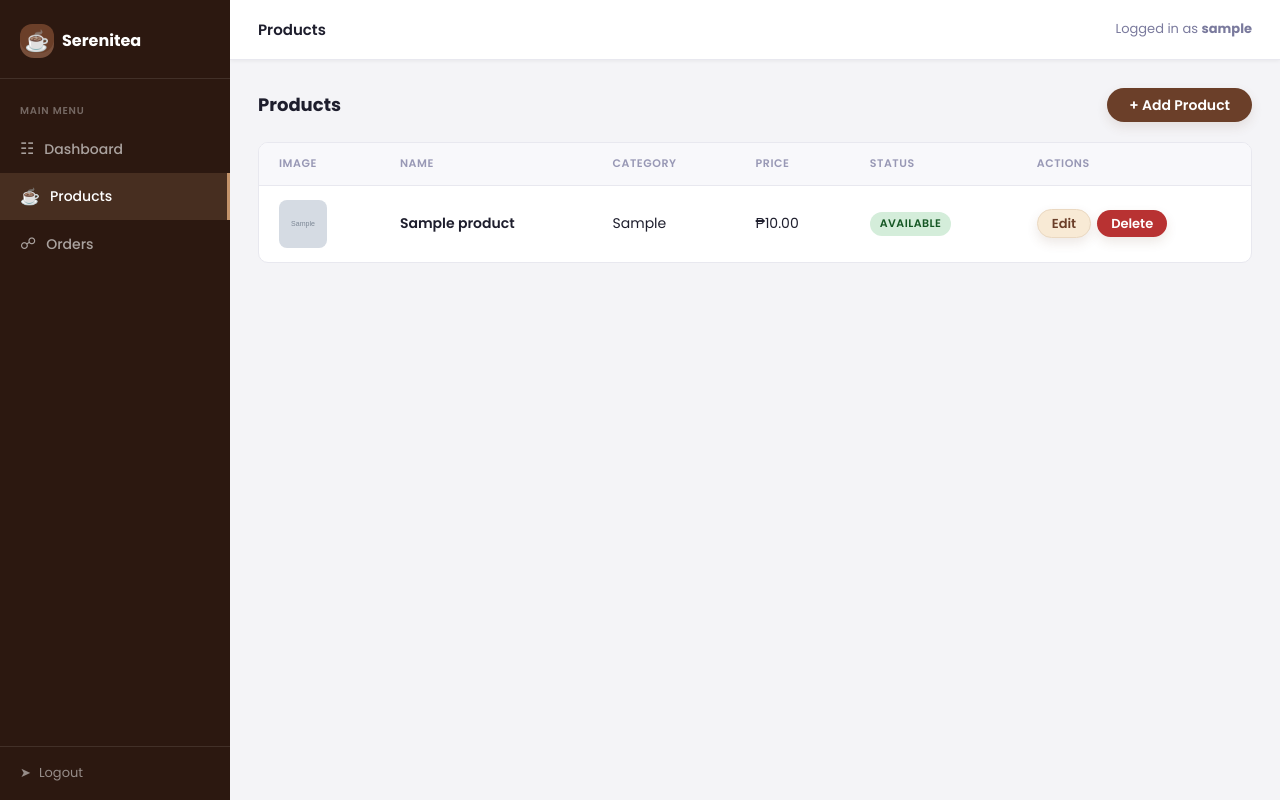
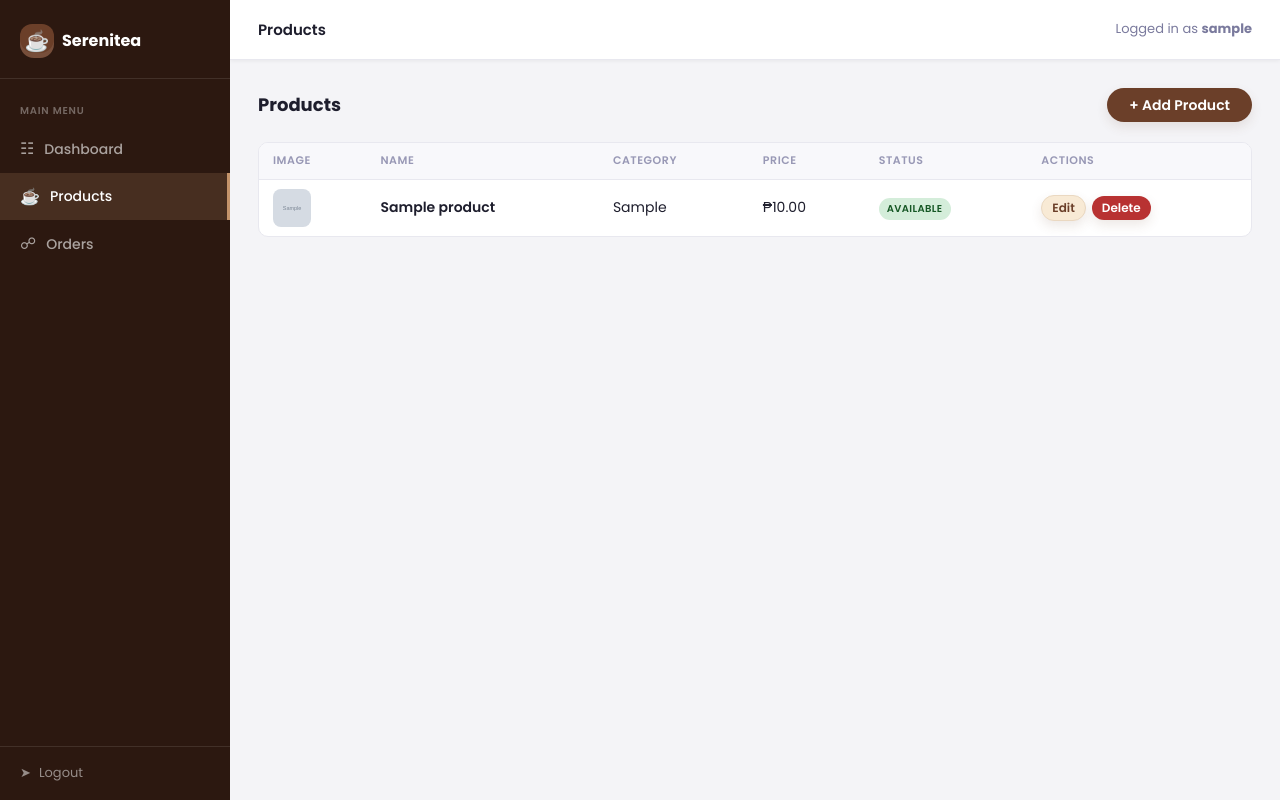
Before and after one commit to aaronjaye19-wq/milktea_group3, a PHP site: page /admin/products.php in a window 1280 px wide. Run offline with PHP 8.4, Linux system fonts and the light colour scheme; the visitor is signed in with stand-in values (Sample User, id 1); tables that the repository leaves empty or names only in its code hold one stand-in row (values such as "Sample post"); grey boxes marked "Sample" are stand-in pictures.

Commit message:
Improve login gating and admin layouts

```diff
--- a/admin/orders.php
+++ b/admin/orders.php
@@ -45,7 +45,8 @@ $status_badge = [
     <?php endforeach; ?>
 </div>
 
-<div class="admin-card">
+<div class="admin-card admin-list-card">
+    <div class="admin-table-scroll">
     <table class="admin-table">
         <thead>
             <tr>
@@ -78,6 +79,7 @@ $status_badge = [
             <?php endif; ?>
         </tbody>
     </table>
+    </div>
     <?php if ($total_pages > 1): ?>
     <nav class="pagination" aria-label="Orders pagination">
         <?php if ($page > 1): ?><a href="<?= app_url('admin/orders.php?status=' . urlencode($filter) . '&page=' . ($page - 1)) ?>">Previous</a><?php else: ?><span class="disabled">Previous</span><?php endif; ?>
--- a/admin/products.php
+++ b/admin/products.php
@@ -36,7 +36,8 @@ $products = $stmt->fetchAll();
 
 <?php if ($message): ?><div class="alert alert-success"><?= sanitize($message) ?></div><?php endif; ?>
 
-<div class="admin-card">
+<div class="admin-card admin-list-card">
+    <div class="admin-table-scroll">
     <table class="admin-table">
         <thead>
             <tr>
@@ -82,6 +83,7 @@ $products = $stmt->fetchAll();
             <?php endif; ?>
         </tbody>
     </table>
+    </div>
     <?php if ($total_pages > 1): ?>
     <nav class="pagination" aria-label="Products pagination">
         <?php if ($page > 1): ?><a href="<?= app_url('admin/products.php?page=' . ($page - 1)) ?>">Previous</a><?php else: ?><span class="disabled">Previous</span><?php endif; ?>
--- a/assets/css/admin.css
+++ b/assets/css/admin.css
@@ -197,6 +197,44 @@
     overflow: hidden;
 }
 
+.admin-list-card { overflow: hidden; }
+.admin-table-scroll { max-height: min(62vh, 560px); overflow: auto; }
+.admin-list-card .admin-table { min-width: 680px; }
+.admin-list-card .admin-table th { position: sticky; top: 0; z-index: 1; }
+.admin-list-card .admin-table th,
+.admin-list-card .admin-table td { padding: 9px 14px; }
+.admin-list-card .product-thumb,
+.admin-list-card .product-thumb-placeholder { width: 38px; height: 38px; }
+.admin-list-card .product-thumb-placeholder { font-size: 17px; }
+.admin-list-card .badge { padding: 3px 8px; font-size: 10px; }
+.admin-list-card .btn-sm { padding: 6px 10px; font-size: 12px; }
+.admin-list-card .pagination { padding: 12px; }
+.admin-list-card .admin-table tbody tr:hover { background: #FFF9F0; }
+
+.admin-form-card {
+    max-width: 700px;
+    margin: 0 auto;
+    padding: 20px 22px;
+    background: #fff;
+    border: 1px solid #E8E8EF;
+    border-radius: 10px;
+}
+.admin-form-card h3 { margin-bottom: 16px; padding-bottom: 10px; }
+.admin-form .form-group { margin-bottom: 12px; }
+.admin-form textarea.form-control { min-height: 64px; }
+.admin-form .form-control { padding: 8px 11px; }
+.admin-form .image-upload-control { padding: 11px 13px; }
+.admin-form .image-preview { width: 72px; height: 72px; }
+.admin-form .btn { padding: 9px 16px; }
+
+@media (max-height: 760px) and (min-width: 769px) {
+    .admin-list-card .admin-table-scroll { max-height: 56vh; }
+    .admin-form-card { padding: 16px 20px; }
+    .admin-form-card h3 { margin-bottom: 12px; }
+    .admin-form .form-group { margin-bottom: 9px; }
+    .admin-form textarea.form-control { min-height: 52px; }
+}
+
 .admin-card-header {
     padding: 18px 24px;
     border-bottom: 1px solid #E8E8EF;
--- a/assets/css/style.css
+++ b/assets/css/style.css
@@ -109,8 +109,21 @@ input, select, textarea, button { font-family: inherit; font-size: inherit; }
 
 .nav-account { color: var(--text-muted); font-size: 13px; }
 .nav-logout { margin: 0; }
-.nav-logout button { border: 0; background: transparent; color: var(--brown); font-size: 13px; font-weight: 600; cursor: pointer; }
-.nav-logout button:hover { color: var(--brown-dark); text-decoration: underline; text-underline-offset: 3px; }
+.nav-logout button {
+    border: 1px solid var(--border);
+    background: rgba(255,255,255,.72);
+    color: var(--brown);
+    border-radius: 100px;
+    padding: 8px 14px;
+    font-size: 12px;
+    font-weight: 600;
+    letter-spacing: .02em;
+    cursor: pointer;
+    transition: background var(--transition), border-color var(--transition), color var(--transition), transform var(--transition);
+}
+.nav-logout button:hover { background: var(--brown); border-color: var(--brown); color: var(--white); }
+.nav-logout button:focus-visible { outline: 3px solid rgba(196,131,67,.45); outline-offset: 3px; }
+.nav-logout button:active { transform: scale(.97); }
 
 @media (max-width: 700px) {
     .main-nav { gap: 14px; }
--- a/checkout.php
+++ b/checkout.php
@@ -2,6 +2,10 @@
 require_once __DIR__ . '/includes/db.php';
 require_once __DIR__ . '/includes/functions.php';
 $page_title = 'Checkout';
+
+if (!is_user_logged_in()) {
+    redirect('login.php?next=' . rawurlencode('checkout.php'));
+}
 
 $cart = get_cart();
 if (empty($cart)) { redirect('/cart.php'); }
--- a/product.php
+++ b/product.php
@@ -10,6 +10,11 @@ $stmt->execute([$id]);
 $product = $stmt->fetch();
 
 if (!$product) { redirect('/index.php'); }
+
+// Require an account before accepting any cart changes.
+if ($_SERVER['REQUEST_METHOD'] === 'POST' && !is_user_logged_in()) {
+    redirect('login.php?next=' . rawurlencode('product.php?id=' . $id));
+}
 
 // Handle add to cart
 $message = '';
```
Also changed, not shown: login.php (+6 -1 lines).
